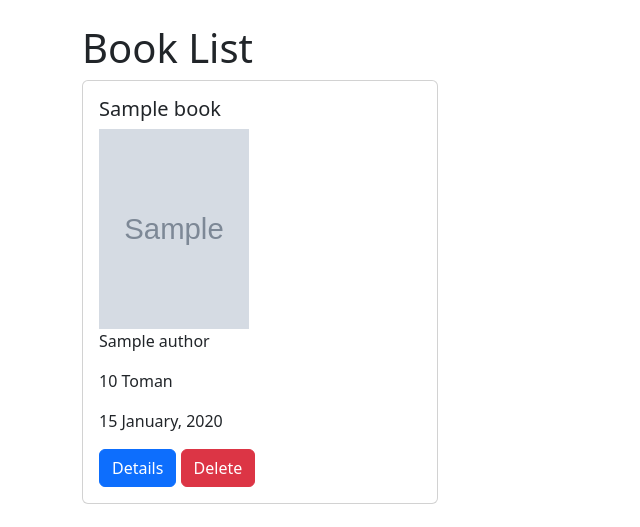
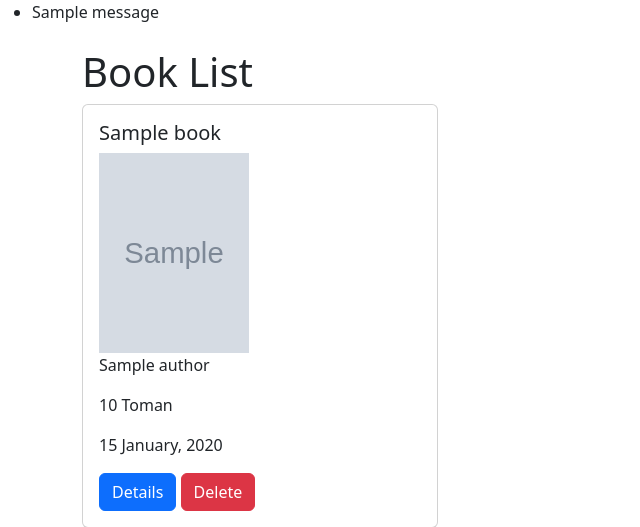
Before and after one commit to mobinghoveoud/django-course, a Django app: page /books/ in a window 1280 px wide. Shown: the part 56-583 px from the top of the page, without its empty margins (0-640 px from the left). Run offline with Django 4.2, Linux system fonts and the light colour scheme; tables that the repository leaves empty hold one stand-in row (values such as "Sample post"); grey boxes marked "Sample" are stand-in pictures; one stand-in notice (Sample message) is shown.

Commit message:
Add messages for delete view

```diff
--- a/books/views.py
+++ b/books/views.py
@@ -1,3 +1,4 @@
+from django.contrib import messages
 from django.shortcuts import get_object_or_404, redirect, render
 
 from books.models import Book
@@ -18,5 +19,6 @@ def detail(request, book_id):
 def delete(request, book_id):
     book = get_object_or_404(Book, pk=book_id)
     book.delete()
+    messages.success(request, f"Book '{book.title}' deleted successfully.", extra_tags="alert alert-success")
 
     return redirect("books:list")
--- a/templates/base.html
+++ b/templates/base.html
@@ -15,6 +15,13 @@
     </div>
 </nav>
 
+{% if messages %}
+    <ul>
+        {% for message in messages %}
+            <li{% if message.tags %} class="{{ message.tags }}"{% endif %}>{{ message }}</li>
+        {% endfor %}
+    </ul>
+{% endif %}
 
 {% block content %} {% endblock %}
 
```
